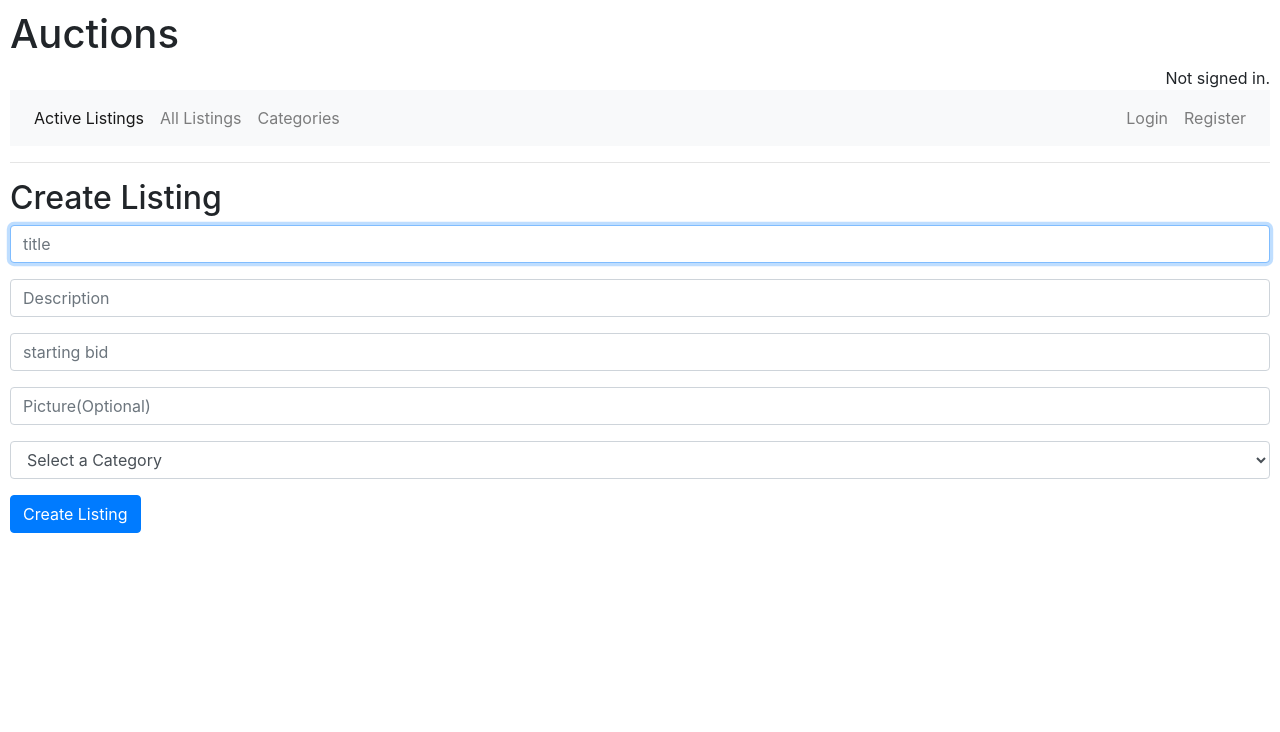
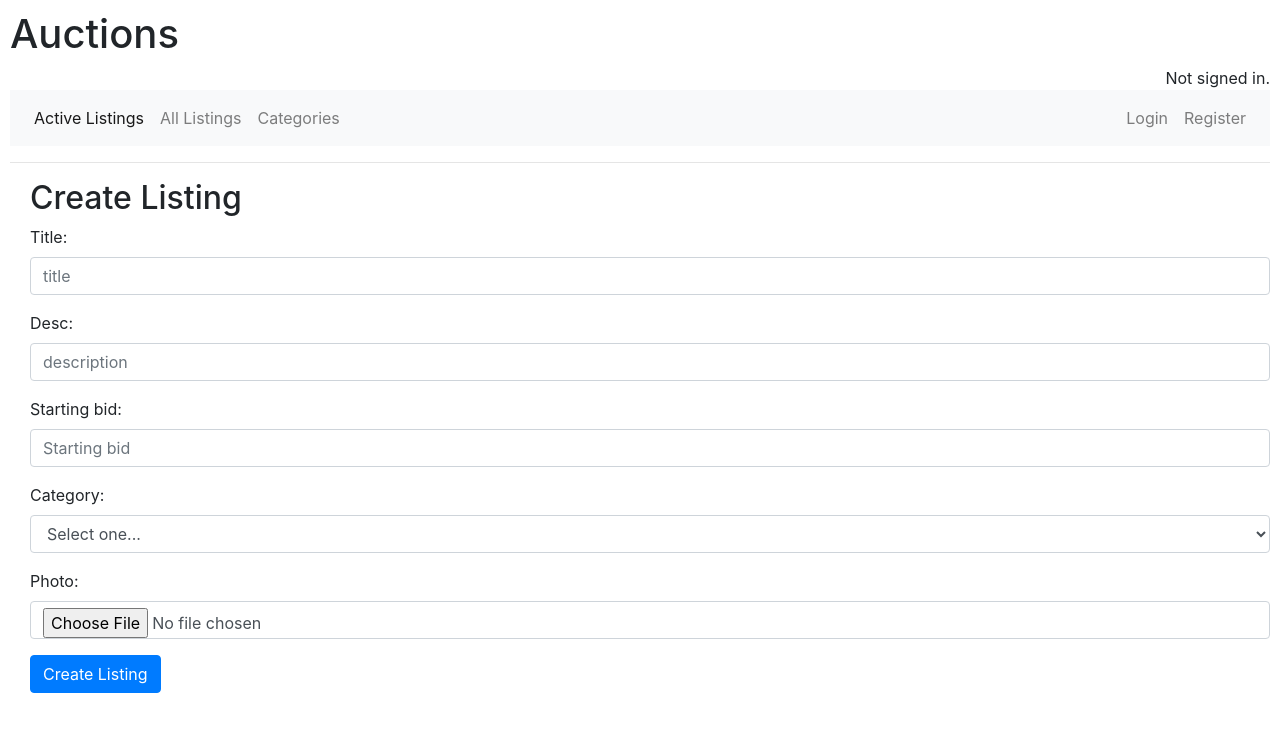
Before and after one commit to Priyatham-sai-chand/Auction, a Django app: page /create in a window 1280 px wide. Shown: the top 732 px of the page. Run offline with Django 3.2, Linux system fonts and the light colour scheme; some libraries are stand-ins or nearby versions.

Commit message:
file upload form

```diff
--- /dev/null
+++ b/auctions/forms.py
@@ -0,0 +1,37 @@
+
+from django import forms
+
+categories = [
+    (None,'Select one...'),
+    ('Fashion','Fashion'),
+    ('Electronics','Electronics'),
+    ('Home','Home'),
+    ('Sports','Sports'),
+    ('Toys','Toys'),
+    ('Automobile','Automobile'),
+    ('Books','Books'),
+    ('Videogames','Videogames'),
+    ('Others','Others')
+]
+
+class BidForm(forms.Form):
+    bid_value = 0.00
+
+    def __init__(self, bid_value,*args,**kwargs ):
+        super().__init__(*args,**kwargs)
+        self.bid_value = bid_value + 1
+        self.fields['bid'].widget.attrs['min'] = self.bid_value
+
+    bid = forms.DecimalField(decimal_places=2)
+
+class CreateForm(forms.Form):
+    title = forms.CharField( max_length=100, widget=forms.TextInput(attrs={'placeholder': 'title'}))
+    desc= forms.CharField(max_length=100,widget=forms.TextInput(attrs={'placeholder': 'description'}))
+    starting_bid= forms.IntegerField(widget=forms.TextInput(attrs={'placeholder': 'Starting bid'}))
+    category = forms.ChoiceField(choices=categories)
+    photo = forms.ImageField()
+
+    def __init__(self, *args, **kwargs):
+        super(CreateForm, self).__init__(*args, **kwargs)
+        for visible in self.visible_fields():
+            visible.field.widget.attrs['class'] = 'form-control'
--- a/auctions/models.py
+++ b/auctions/models.py
@@ -20,7 +20,7 @@ class AuctionListing(models.Model):
     user = models.ForeignKey(User,on_delete = models.CASCADE)
     price = models.DecimalField(max_digits = 10,decimal_places = 2)
     desc = models.CharField(max_length = 1000)
-    picture = models.URLField(default="https://www.riobeauty.co.uk/images/product_image_not_found.gif")
+    picture = models.ImageField();
     category = models.CharField(max_length = 64,choices=category_choices)
     date_added = models.DateTimeField(auto_now_add=True)
     closed = models.BooleanField(default=False)
--- a/auctions/templates/auctions/create_listing.html
+++ b/auctions/templates/auctions/create_listing.html
@@ -2,33 +2,15 @@
 
 {% block body %}
 
+    <div class="form-group" style="margin-left: 20px">
     <h2>Create Listing</h2>
 
 
-    <form action="{% url 'create' %}" method="post">
+    <form action="{% url 'create' %}" method="post" enctype="multipart/form-data">
         {% csrf_token %}
-        <div class="form-group">
-            <input class="form-control" autofocus type="text" name="title" placeholder="title">
-        </div>
-        <div class="form-group">
-            <input class="form-control" type="text" name="desc" placeholder="Description">
-        </div>
-        <div class="form-group">
-            <input class="form-control" type="number" name="starting_bid" placeholder="starting bid">
-        </div>
-        <div class="form-group">
-            <input class="form-control" type="url" name="photo" placeholder="Picture(Optional)">
-        </div>
-        <div class ="form-group">
-            <select class="form-control" name = "category" placeholder = "Category">
-                <option selected disabled>Select a Category</option>
-                {% for cat in categories %}
-                <option value="{{cat}}">{{cat}}</option>
-                {% endfor %}
-            </select>
-        </div>
-        <input class="btn btn-primary" type="submit" value="Create Listing">
+
+            {{ Form.as_p }}
+        <input class="btn btn-primary" type="submit" value="Create Listing"></div>
     </form>
 
-
 {% endblock %}
--- a/auctions/templates/auctions/listing.html
+++ b/auctions/templates/auctions/listing.html
@@ -20,7 +20,7 @@
             </form>
     </div>
 
-    <img src = "{{Listing.picture}}" width = "50%" height= "50%"></img>
+    <img src = "{{ Listing.picture.url }}" width = "50%" height= "50%"></img>
     <hr>
 
     <p style="font-size: large;">{{Listing.desc}}</p>
--- a/auctions/views.py
+++ b/auctions/views.py
@@ -5,19 +5,11 @@ from django.shortcuts import render
 from django.urls import reverse
 from django import forms
 from .models import User,AuctionListing,Comment,Bids
+from .forms import BidForm,CreateForm
 
 
-categories = ['Fashion','Electronics','Home','Sports','Toys','Automobile','Books','Videogames', 'Other']
 
-class BidForm(forms.Form):
-    bid_value = 0.00
 
-    def __init__(self, bid_value,*args,**kwargs ):
-        super().__init__(*args,**kwargs)
-        self.bid_value = bid_value + 1
-        self.fields['bid'].widget.attrs['min'] = self.bid_value
-
-    bid = forms.DecimalField(decimal_places=2)
 
 def watch(request,title):
     """
@@ -170,27 +162,21 @@ def create(request):
     """
     Used to create a Listing
     """
-    if request.method == "POST":
-        title = request.POST["title"]
-        desc = request.POST["desc"]
-        starting_bid = request.POST["starting_bid"]
-        photo_url = request.POST["photo"]
-
-        # alternate photo to display
-        if photo_url == "":
-            photo_url = "https://upload.wikimedia.org/wikipedia/commons/thumb/1/15/No_image_available_600_x_450.svg/1280px-No_image_available_600_x_450.svg.png"
-        category_value = request.POST["category"]
-        listing_obj = AuctionListing(title = title, desc = desc, user = request.user,price = starting_bid, picture = photo_url,category=category_value)
-        listing_obj.save()
-        bid_obj = Bids(bid_value = starting_bid, listing = listing_obj, user = request.user)
-        bid_obj.save()
+    if request.method == 'POST':
+        form = CreateForm(request.POST, request.FILES)
+        if form.is_valid():
+            listing_obj = AuctionListing(title = form.cleaned_data["title"], desc =form.cleaned_data["desc"], user = request.user,price = form.cleaned_data["starting_bid"], picture = form.cleaned_data["photo"],category= form.cleaned_data["category"])
+            listing_obj.save()
+            bid_obj = Bids(bid_value = form.cleaned_data["starting_bid"], listing = listing_obj, user = request.user)
+            bid_obj.save()
         return render(request,"auctions/index.html",{
             "Listings" : AuctionListing.objects.all()
         })
+
     else:
         return render(request,"auctions/create_listing.html",{
-            "categories":categories
-        })
+                "Form": CreateForm()
+            })
 def bid(request, title):
     """
     Used to bid on a listing
--- /dev/null
+++ b/commerce/s3_storage.py
@@ -0,0 +1,5 @@
+from storages.backends.s3boto3 import S3Boto3Storage
+
+class MediaStorage(S3Boto3Storage):
+    location = 'media'
+    file_overwrite = False
--- a/commerce/settings.py
+++ b/commerce/settings.py
@@ -38,6 +38,7 @@ INSTALLED_APPS = [
     'django.contrib.sessions',
     'django.contrib.messages',
     'django.contrib.staticfiles',
+    'storages',
 ]
 
 MIDDLEWARE = [
@@ -120,3 +121,6 @@ USE_TZ = True
 # https://docs.djangoproject.com/en/3.0/howto/static-files/
 
 STATIC_URL = '/static/'
+
+MEDIA_URL = '/media/'
+MEDIA_ROOT = os.path.join(BASE_DIR, 'media')
--- a/commerce/urls.py
+++ b/commerce/urls.py
@@ -15,8 +15,13 @@ Including another URLconf
 """
 from django.contrib import admin
 from django.urls import include, path
+from django.conf import settings
+from django.conf.urls.static import static
 
 urlpatterns = [
     path("admin/", admin.site.urls),
     path("", include("auctions.urls"))
 ]
+
+if settings.DEBUG: # new
+    urlpatterns += static(settings.MEDIA_URL, document_root=settings.MEDIA_ROOT)
```
Also changed, not shown: db.sqlite3, media/Screenshot_2021-01-12_121010.png (added), media/Screenshot_2021-01-12_121010_fohlCLJ.png (added).
